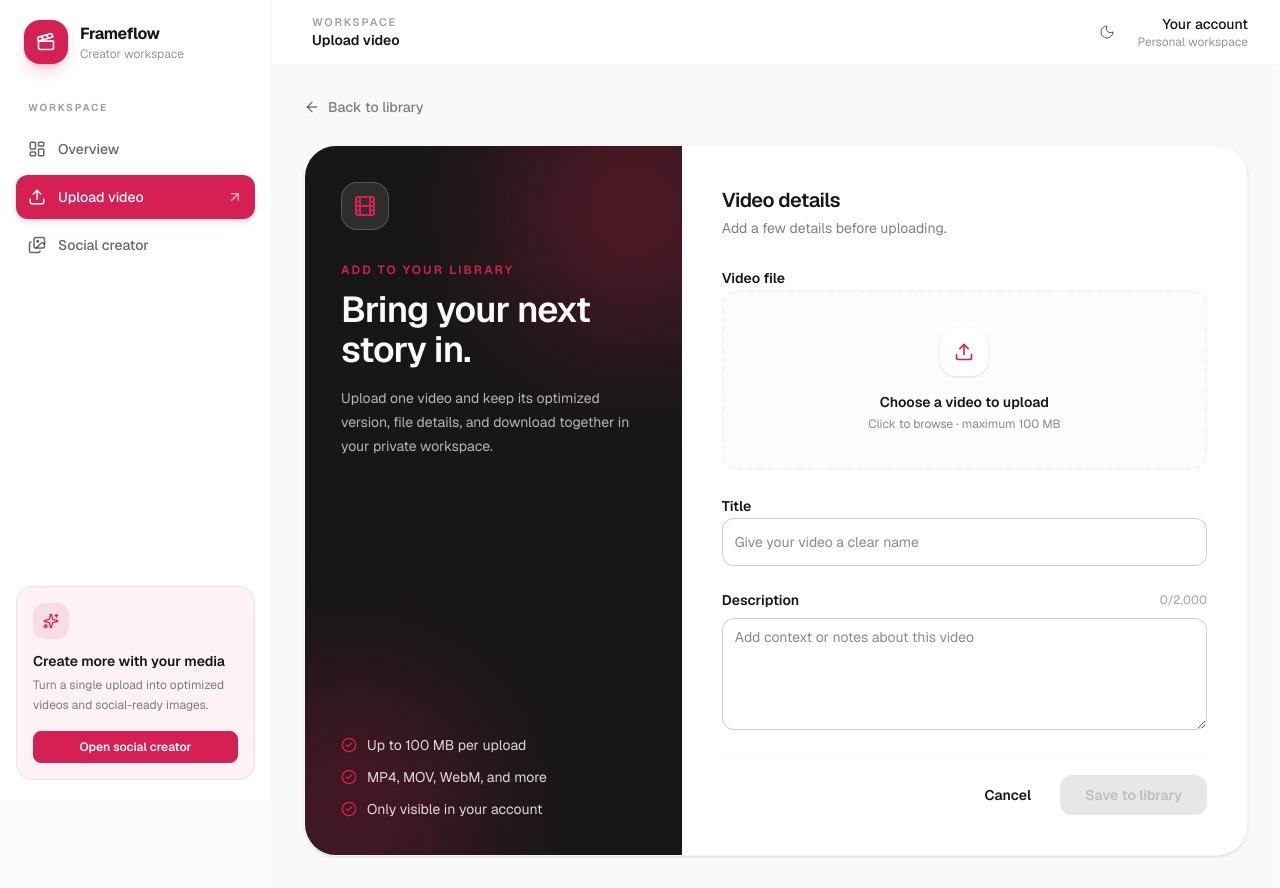
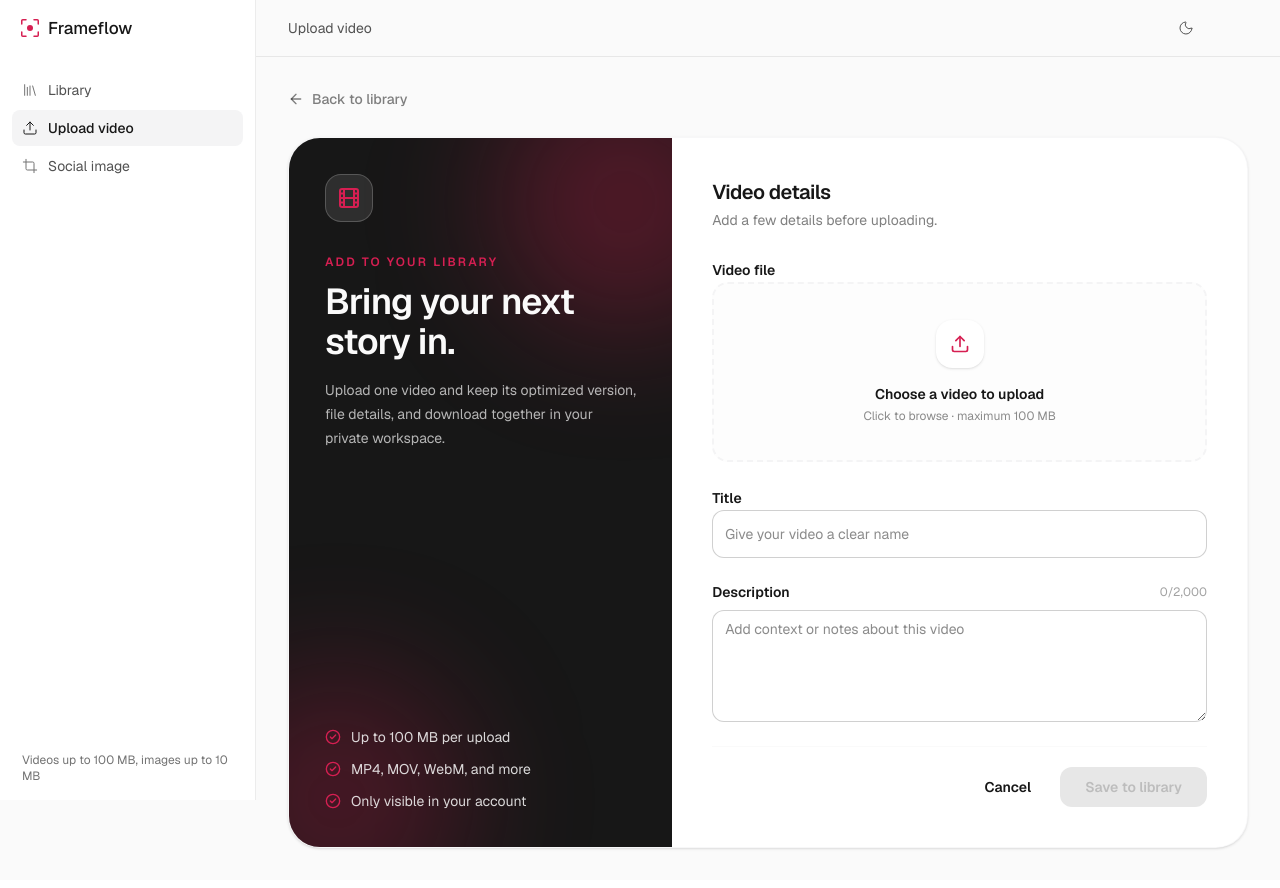
Before and after one commit to Ibrahim-techie/nextjssaas, a Next.js app: page /video-upload in a window 1280 px wide. Built offline with nearby package versions, Linux system fonts and the light colour scheme; no server answers.

Commit message:
style(app): quiet sidebar and header shell

```diff
--- a/app/(app)/layout.tsx
+++ b/app/(app)/layout.tsx
@@ -3,22 +3,15 @@
 import { useState } from "react";
 import Link from "next/link";
 import { usePathname } from "next/navigation";
-import { UserButton, useUser } from "@clerk/nextjs";
-import {
-  ArrowUpRight,
-  Clapperboard,
-  Images,
-  LayoutDashboard,
-  Menu,
-  Sparkles,
-  Upload,
-} from "lucide-react";
+import { Crop, Library, Menu, Upload } from "lucide-react";
+import Logo from "@/components/Logo";
 import ThemeToggle from "@/components/ThemeToggle";
+import { ThemedUserButton } from "@/components/ThemedClerk";
 
 const navigation = [
-  { href: "/home", label: "Overview", icon: LayoutDashboard },
+  { href: "/home", label: "Library", icon: Library },
   { href: "/video-upload", label: "Upload video", icon: Upload },
-  { href: "/social-share", label: "Social creator", icon: Images },
+  { href: "/social-share", label: "Social image", icon: Crop },
 ];
 
 export default function AppLayout({
@@ -26,8 +19,8 @@ export default function AppLayout({
 }: Readonly<{ children: React.ReactNode }>) {
   const [sidebarOpen, setSidebarOpen] = useState(false);
   const pathname = usePathname();
-  const { user } = useUser();
   const activePage = navigation.find((item) => item.href === pathname)?.label;
+  const closeSidebar = () => setSidebarOpen(false);
 
   return (
     <div className="drawer lg:drawer-open">
@@ -38,49 +31,28 @@ export default function AppLayout({
         checked={sidebarOpen}
         onChange={(event) => setSidebarOpen(event.target.checked)}
       />
-      <div className="drawer-content flex min-h-screen flex-col bg-base-200/50">
-        <header className="sticky top-0 z-30 border-b border-base-300/70 bg-base-100/90 backdrop-blur-xl">
-          <div className="navbar mx-auto h-16 max-w-[1600px] px-4 sm:px-6 lg:px-8">
-            <div className="flex-none lg:hidden">
+
+      <div className="drawer-content flex min-h-screen flex-col bg-base-200">
+        <header className="sticky top-0 z-30 border-b border-line bg-base-200">
+          <div className="mx-auto flex h-14 w-full max-w-[1440px] items-center gap-2 px-4 sm:px-6 lg:px-8">
             <label
               htmlFor="app-sidebar"
-                aria-label="Open navigation menu"
-                className="btn btn-square btn-ghost rounded-xl"
+              aria-label="Open navigation"
+              className="-ml-2 grid size-9 cursor-pointer place-items-center rounded-lg text-fg-2 transition-colors hover:bg-base-300 hover:text-base-content lg:hidden"
             >
-                <Menu className="h-5 w-5" />
+              <Menu className="size-4" strokeWidth={1.5} />
             </label>
-            </div>
-            <div className="flex-1 px-2">
-              <div className="flex flex-col">
-                <span className="text-[11px] font-semibold uppercase tracking-[0.16em] text-base-content/40">
-                  Workspace
-                </span>
-                <span className="text-sm font-semibold">
-                  {activePage ?? "Media tools"}
-                </span>
-              </div>
-            </div>
-            <div className="flex flex-none items-center gap-3">
+            <p className="flex-1 truncate text-sm text-fg-2">
+              {activePage ?? "Frameflow"}
+            </p>
             <ThemeToggle />
-              <div className="hidden text-right sm:block">
-                <p className="max-w-48 truncate text-sm font-medium">
-                  {user?.fullName ?? "Your account"}
-                </p>
-                <p className="text-xs text-base-content/45">Personal workspace</p>
-              </div>
-              <UserButton
-                appearance={{
-                  elements: {
-                    avatarBox: "h-9 w-9",
-                    userButtonTrigger: "rounded-full ring-2 ring-primary/10",
-                  },
-                }}
-              />
+            <div className="grid size-9 place-items-center">
+              <ThemedUserButton />
             </div>
           </div>
         </header>
 
-        <main className="mx-auto w-full max-w-[1600px] flex-1 px-4 py-6 sm:px-6 sm:py-8 lg:px-8">
+        <main className="mx-auto w-full max-w-[1440px] flex-1 px-4 py-8 sm:px-6 lg:px-8">
           {children}
         </main>
       </div>
@@ -88,32 +60,15 @@ export default function AppLayout({
       <div className="drawer-side z-40">
         <label
           htmlFor="app-sidebar"
-          aria-label="Close navigation menu"
+          aria-label="Close navigation"
           className="drawer-overlay"
         />
-        <aside className="flex min-h-full w-[17rem] flex-col border-r border-base-300/70 bg-base-100 px-4 py-5">
-          <Link
-            href="/home"
-            onClick={() => setSidebarOpen(false)}
-            className="mb-9 flex items-center gap-3 px-2"
-          >
-            <span className="grid h-11 w-11 place-items-center rounded-2xl bg-primary text-primary-content shadow-lg shadow-primary/20">
-              <Clapperboard className="h-5 w-5" />
-            </span>
-            <span>
-              <span className="block text-base font-bold tracking-tight">
-                Frameflow
-              </span>
-              <span className="block text-xs text-base-content/45">
-                Creator workspace
-              </span>
-            </span>
-          </Link>
+        <aside className="flex min-h-full w-64 flex-col border-r border-line bg-base-100 px-3">
+          <div className="flex h-14 items-center px-2">
+            <Logo href="/home" onClick={closeSidebar} />
+          </div>
 
-          <p className="mb-3 px-3 text-[10px] font-bold uppercase tracking-[0.18em] text-base-content/40">
-            Workspace
-          </p>
-          <nav aria-label="Main navigation" className="space-y-1">
+          <nav aria-label="Main navigation" className="mt-4 flex flex-col gap-0.5">
             {navigation.map((item) => {
               const active = pathname === item.href;
               const Icon = item.icon;
@@ -121,42 +76,27 @@ export default function AppLayout({
                 <Link
                   key={item.href}
                   href={item.href}
-                  onClick={() => setSidebarOpen(false)}
+                  onClick={closeSidebar}
                   aria-current={active ? "page" : undefined}
-                  className={`group flex items-center gap-3 rounded-xl px-3 py-3 text-sm font-medium transition ${
+                  className={`flex h-9 items-center gap-2.5 rounded-lg px-2.5 text-sm transition-colors ${
                     active
-                      ? "bg-primary text-primary-content shadow-md shadow-primary/15"
-                      : "text-base-content/65 hover:bg-base-200 hover:text-base-content"
+                      ? "bg-base-300 font-medium text-base-content"
+                      : "text-fg-2 hover:bg-base-300/60 hover:text-base-content"
                   }`}
                 >
-                  <Icon className="h-[18px] w-[18px]" />
+                  <Icon
+                    className={`size-4 shrink-0 ${active ? "text-base-content" : "text-fg-3"}`}
+                    strokeWidth={1.5}
+                  />
                   {item.label}
-                  {active && (
-                    <ArrowUpRight className="ml-auto h-4 w-4 opacity-70" />
-                  )}
                 </Link>
               );
             })}
           </nav>
 
-          <div className="mt-auto rounded-2xl border border-primary/10 bg-primary/5 p-4">
-            <span className="grid h-9 w-9 place-items-center rounded-xl bg-primary/10 text-primary">
-              <Sparkles className="h-4 w-4" />
-            </span>
-            <p className="mt-3 text-sm font-semibold">
-              Create more with your media
+          <p className="mt-auto px-2.5 py-4 text-xs leading-4 text-fg-3">
+            Videos up to 100 MB, images up to 10 MB
           </p>
-            <p className="mt-1 text-xs leading-5 text-base-content/55">
-              Turn a single upload into optimized videos and social-ready images.
-            </p>
-            <Link
-              href="/social-share"
-              onClick={() => setSidebarOpen(false)}
-              className="btn btn-sm btn-primary mt-4 w-full rounded-lg"
-            >
-              Open social creator
-            </Link>
-          </div>
         </aside>
       </div>
     </div>
```
Lines whose indentation alone changed are shown as unchanged.
